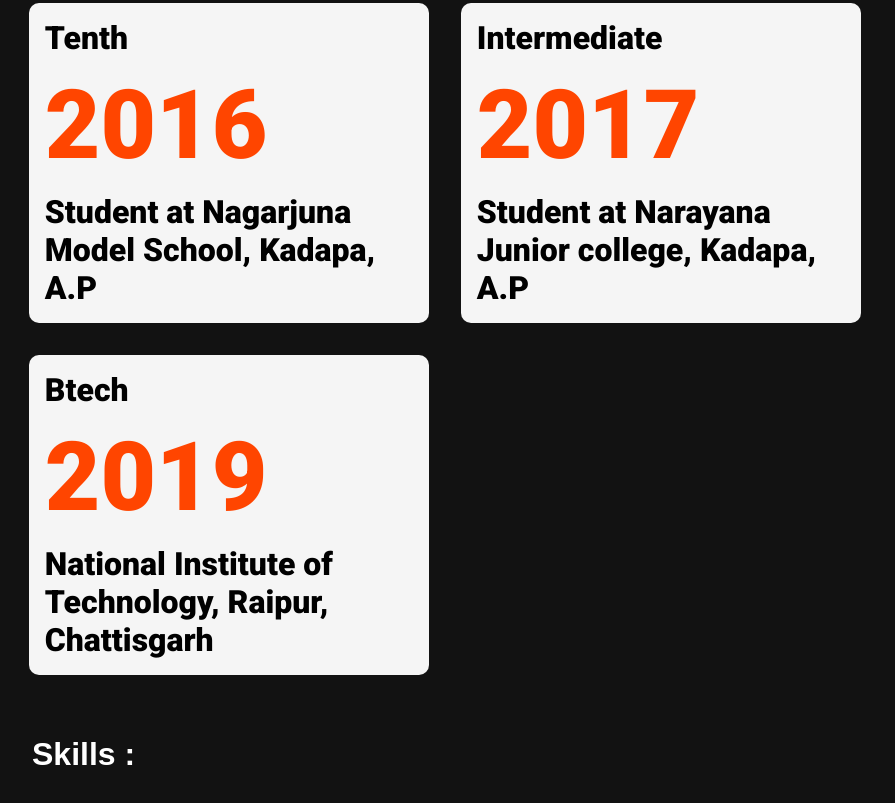
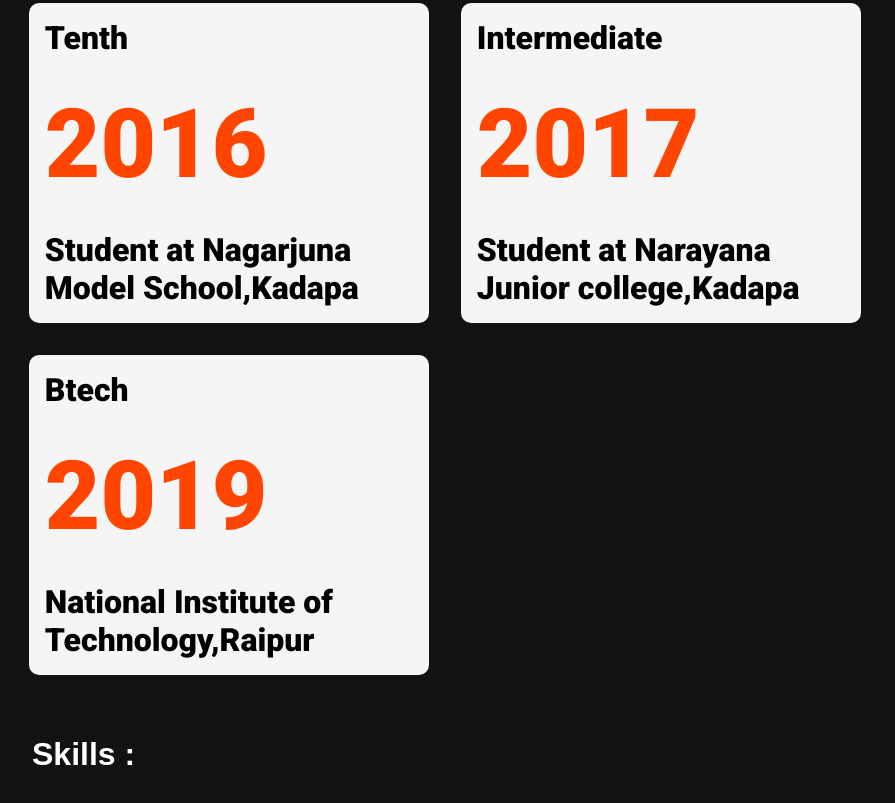
Before and after one commit to kansoth/final, a plain HTML site: page index.html in a window 1280 px wide. Shown: the part 992-1795 px from the top of the page, without its empty margins (0-895 px from the left). Drawn offline with Linux system fonts and the light colour scheme.

Commit message:
first commit

```diff
--- a/index.html
+++ b/index.html
@@ -69,17 +69,17 @@
                 <div class="block_study 10th">
                     <div>Tenth</div>
                     <div class="year">2016</div>
-                    <div>Student at Nagarjuna Model School, Kadapa, A.P </div>
+                    <div>Student at Nagarjuna Model School,Kadapa</div>
                 </div>
                 <div class="block_study 12th">
                     <div>Intermediate</div>
                     <div class="year">2017</div>
-                    <div>Student at Narayana Junior college, Kadapa, A.P </div>
+                    <div>Student at Narayana Junior college,Kadapa</div>
                 </div>
                 <div class="block_study btech">
                     <div>Btech</div>
                     <div class="year">2019</div>
-                    <div>National Institute of Technology, Raipur, Chattisgarh</div>
+                    <div>National Institute of Technology,Raipur</div>
                 </div>
             </div>
         </div>
```
